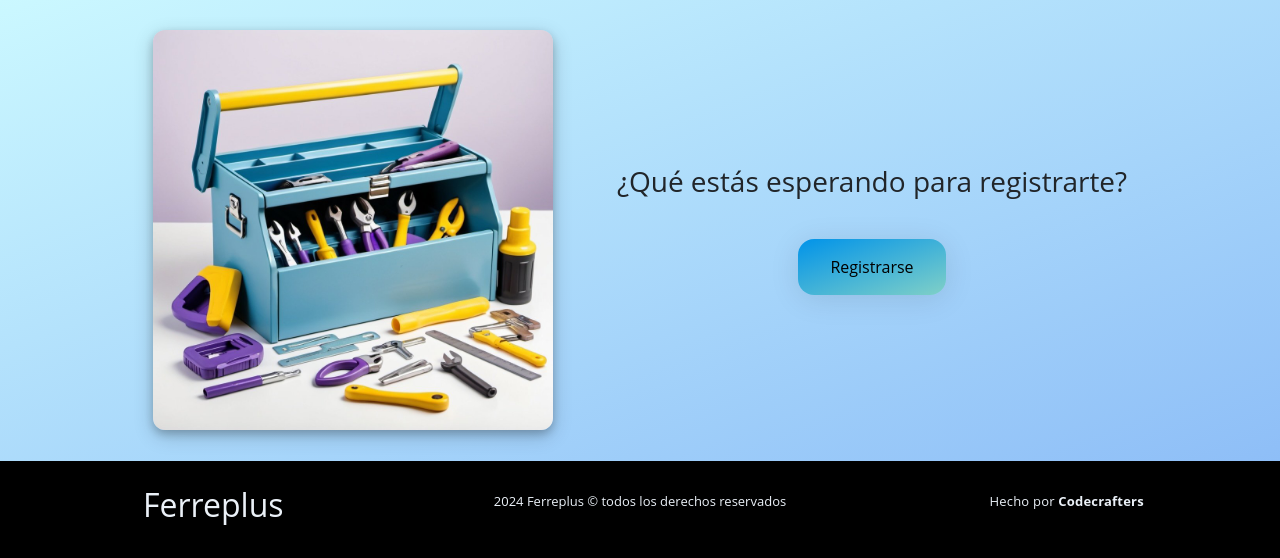
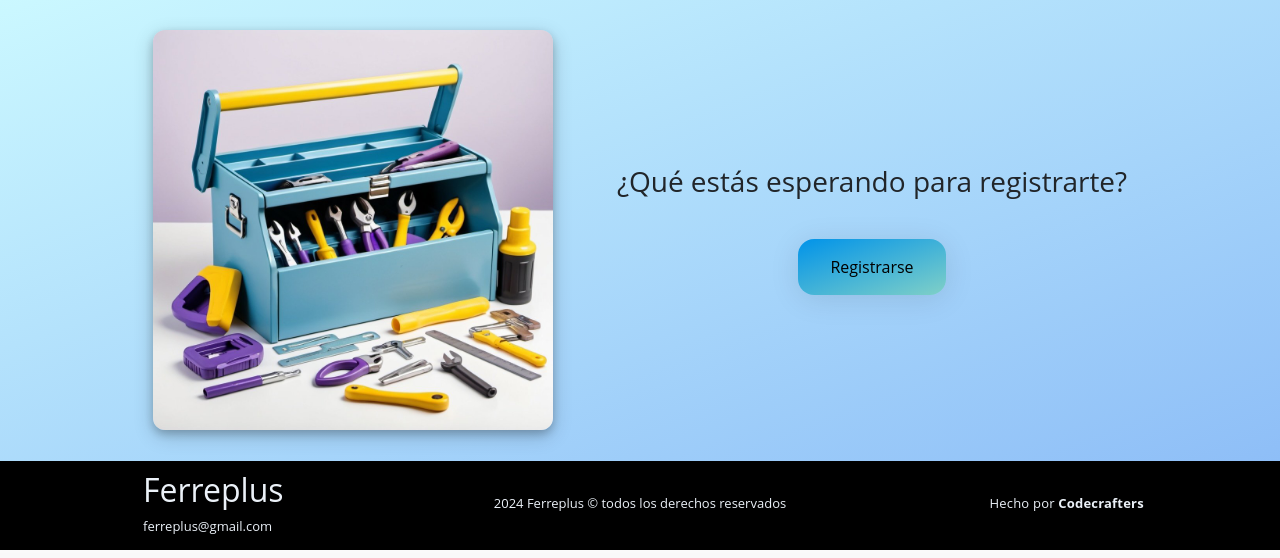
Before and after one commit to codecrafters-is2/ferreplus_django, a Django app: page /home in a window 1280 px wide. Shown: the part 940-1498 px from the top of the page. Run offline with Django 5.2, Linux system fonts and the light colour scheme; data that the repository does not hold is empty; parts of the project's set-up code (start-up, migrations or seed data) failed here and were passed over; some libraries are stand-ins or nearby versions; some web fonts are replaced.

Commit message:
agregando el mail de ferreplus en el footer

```diff
--- a/static/styles/contact_info/contact_info.css
+++ b/static/styles/contact_info/contact_info.css
@@ -26,7 +26,6 @@
     -webkit-backdrop-filter: blur(7.6px);
     border: 1px solid rgba(255, 255, 255, 0.36);
     text-align: center;
-    padding: 1em 1em 2em 1em;
     margin: 5px;
     color: rgb(0, 0, 0);
     font-family: 'Raleway';
--- a/static/styles/layout/base.css
+++ b/static/styles/layout/base.css
@@ -141,9 +141,11 @@ button {
     justify-content: center;
     align-items: center;
     background-color: black;
-    padding-top: 2%;
-    padding-bottom: 2%;
+    padding-top: 4%;
+    padding-bottom: 3%;
+    height: 80px;
 }
+
 
 .base-footer-inner-container {
     width: 100%;
@@ -151,13 +153,18 @@ button {
     grid-template-columns: repeat(1, minmax(0, 1fr));
 }
 
+
+
 .footer-item {
     column-span: 1;
-    display: flex;
+    display: grid;
     align-items: center;
     justify-content: center;
     color: #ebf1f8;
+    flex-direction: column;
 }
+
+
 
 .logged-user-button {
     transition: all 300ms ease;
--- a/templates/_base_wildcard_bootstrap.html
+++ b/templates/_base_wildcard_bootstrap.html
@@ -99,6 +99,7 @@
       <div class="base-footer-inner-container">
         <div class="footer-item">
           <h2>Ferreplus</h2>
+          <p style="font-size:small">ferreplus@gmail.com</p>
         </div>
         <div class="footer-item">
           <p style="font-size:small">
```
